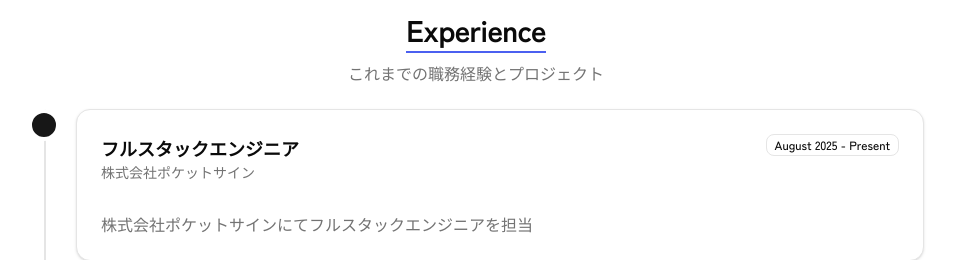
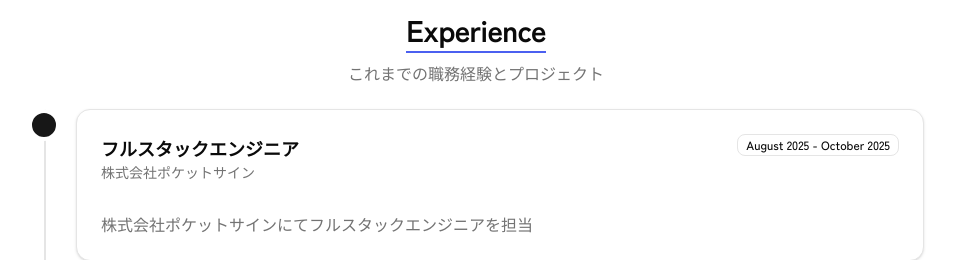
Before and after one commit to tsukuneA1/tsukuneA1_portfolio, a Next.js app: page / in a window 1280 px wide. Shown: the part 1020-1280 px from the top of the page, without its empty margins (164-1119 px from the left). Built offline with nearby package versions, Linux system fonts and the light colour scheme.

Commit message:
feat:サマーインターンの終わり

```diff
--- a/app/constants.ts
+++ b/app/constants.ts
@@ -11,7 +11,7 @@ export const EXPERIENCE_DATA = [
 		title: "フルスタックエンジニア",
 		affiliation: "株式会社ポケットサイン",
 		affiliationUrl: "https://pocketsign.co.jp/",
-		period: "August 2025 - Present",
+		period: "August 2025 - October 2025",
 		description: "株式会社ポケットサインにてフルスタックエンジニアを担当",
 	},
 	{
```
